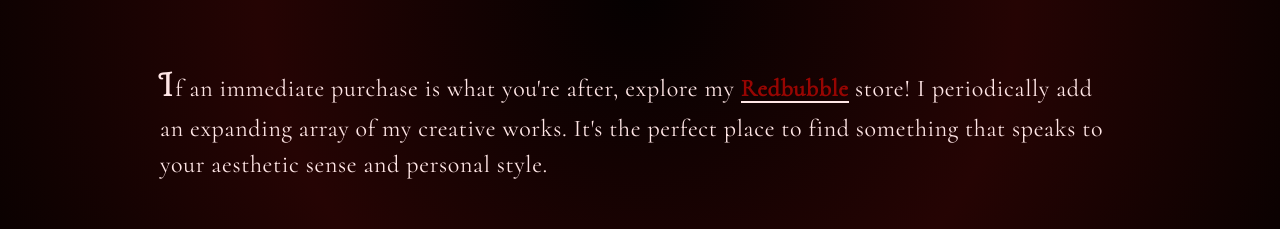
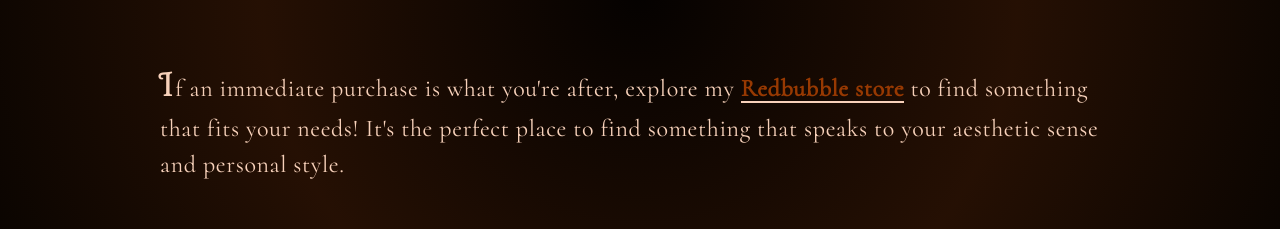
Before and after one commit to Ifletcher668/shelbz_citrine_com, a Next.js app: page /contact in a window 1280 px wide. Shown: the part 405-634 px from the top of the page. Built offline with nearby package versions, Linux system fonts and the light colour scheme.

Commit message:
Minor tweaks to content, x button, and randomizing the colorScheme

```diff
--- a/components/Layout/Header/Moon.tsx
+++ b/components/Layout/Header/Moon.tsx
@@ -14,6 +14,8 @@ const Moon = styled.div`
   /* Increase size on mobile because vw scales too quickly at smaller sizes */
   width: calc(var(--moon-size) + 12vw);
   height: calc(var(--moon-size) + 12vw);
+  max-width: 420px;
+  max-height: 420px;
 
   @media ${BREAKPOINTS.TABLET} {
     width: var(--moon-size);
--- a/contexts/ThemeContext.jsx
+++ b/contexts/ThemeContext.jsx
@@ -2,6 +2,10 @@ import { createContext, useContext, useEffect, useState } from 'react';
 
 const DEFAULT_COLOR_SCHEME = 'bloodMoon';
 const POSSIBLE_COLOR_SCHEMES = ['moon', 'ocean', 'bloodMoon', 'harvestMoon'];
+const RANDOM_COLOR_SCHEME =
+  POSSIBLE_COLOR_SCHEMES[
+    Math.floor(Math.random() * POSSIBLE_COLOR_SCHEMES.length)
+  ];
 
 const defaultThemeProvider = {
   colorScheme: DEFAULT_COLOR_SCHEME,
@@ -15,7 +19,7 @@ export const ThemeContext = createContext(defaultThemeProvider);
 export const useThemeContext = () => useContext(ThemeContext);
 
 const ThemeProvider = ({ children }) => {
-  const [colorScheme, setColorScheme] = useState(DEFAULT_COLOR_SCHEME);
+  const [colorScheme, setColorScheme] = useState(RANDOM_COLOR_SCHEME);
 
   function changeColorScheme(colorScheme) {
     if (
@@ -41,10 +45,6 @@ const ThemeProvider = ({ children }) => {
     document.body.dataset.colorScheme = colorScheme;
   }, [colorScheme]);
 
-  useEffect(() => {
-    console.log('colorScheme', colorScheme);
-  }, [colorScheme]);
-
   return (
     <ThemeContext.Provider
       value={{
--- a/pages/contact.tsx
+++ b/pages/contact.tsx
@@ -161,10 +161,9 @@ const ContactPage = () => {
         <Row rowSpacing={40}>
           <Paragraph>
             If an immediate purchase is what you're after, explore my{' '}
-            <Link href={ROUTES.REDBUBBLE}> Redbubble</Link> store! I
-            periodically add an expanding array of my creative works. It's the
-            perfect place to find something that speaks to your aesthetic sense
-            and personal style.
+            <Link href={ROUTES.REDBUBBLE}> Redbubble store</Link> to find
+            something that fits your needs! It's the perfect place to find
+            something that speaks to your aesthetic sense and personal style.
           </Paragraph>
 
           <Paragraph>
```
Also changed, not shown: components/Modal.tsx (+6 -1 lines), pages/index.tsx (+4 -4 lines).
